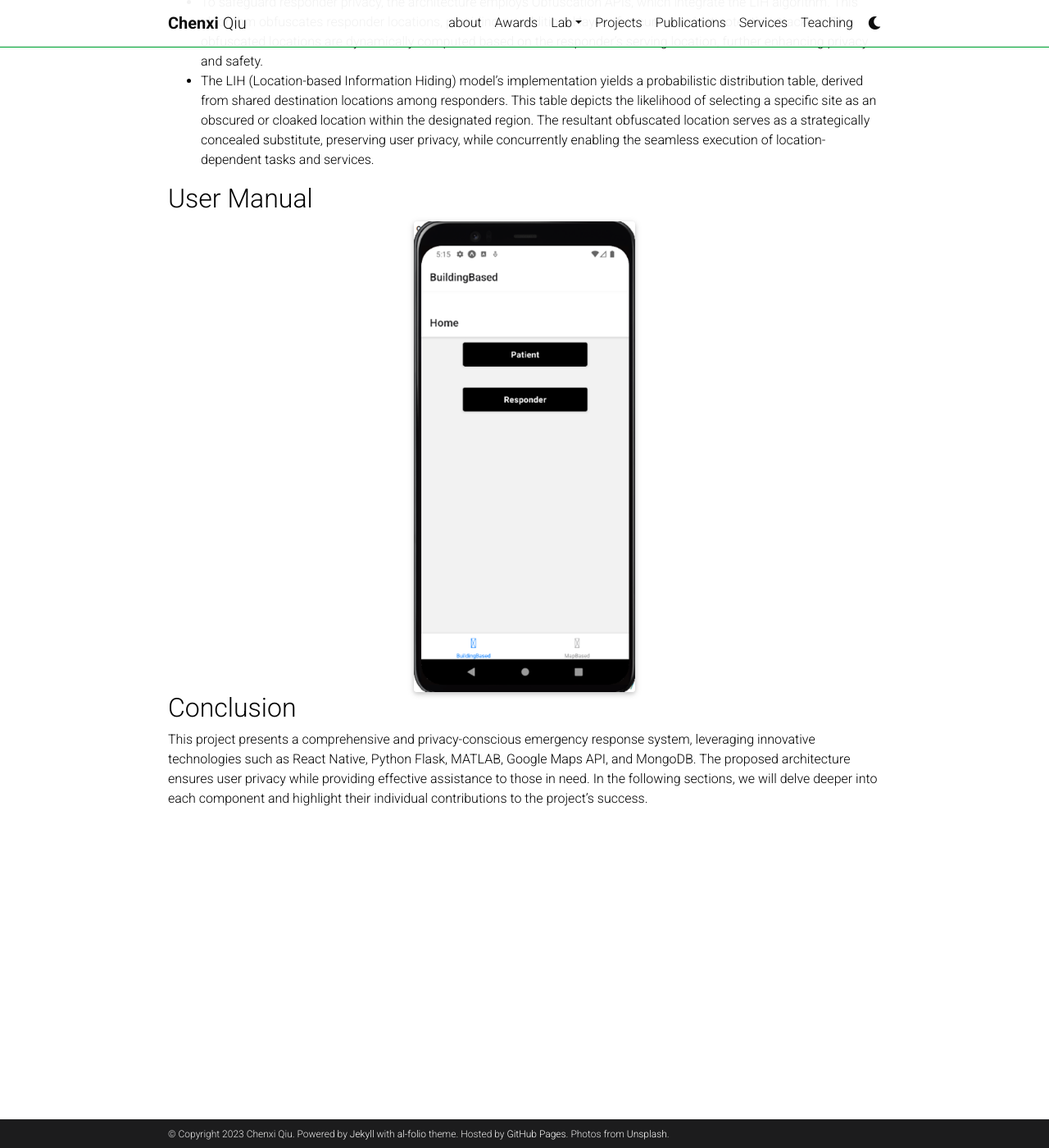
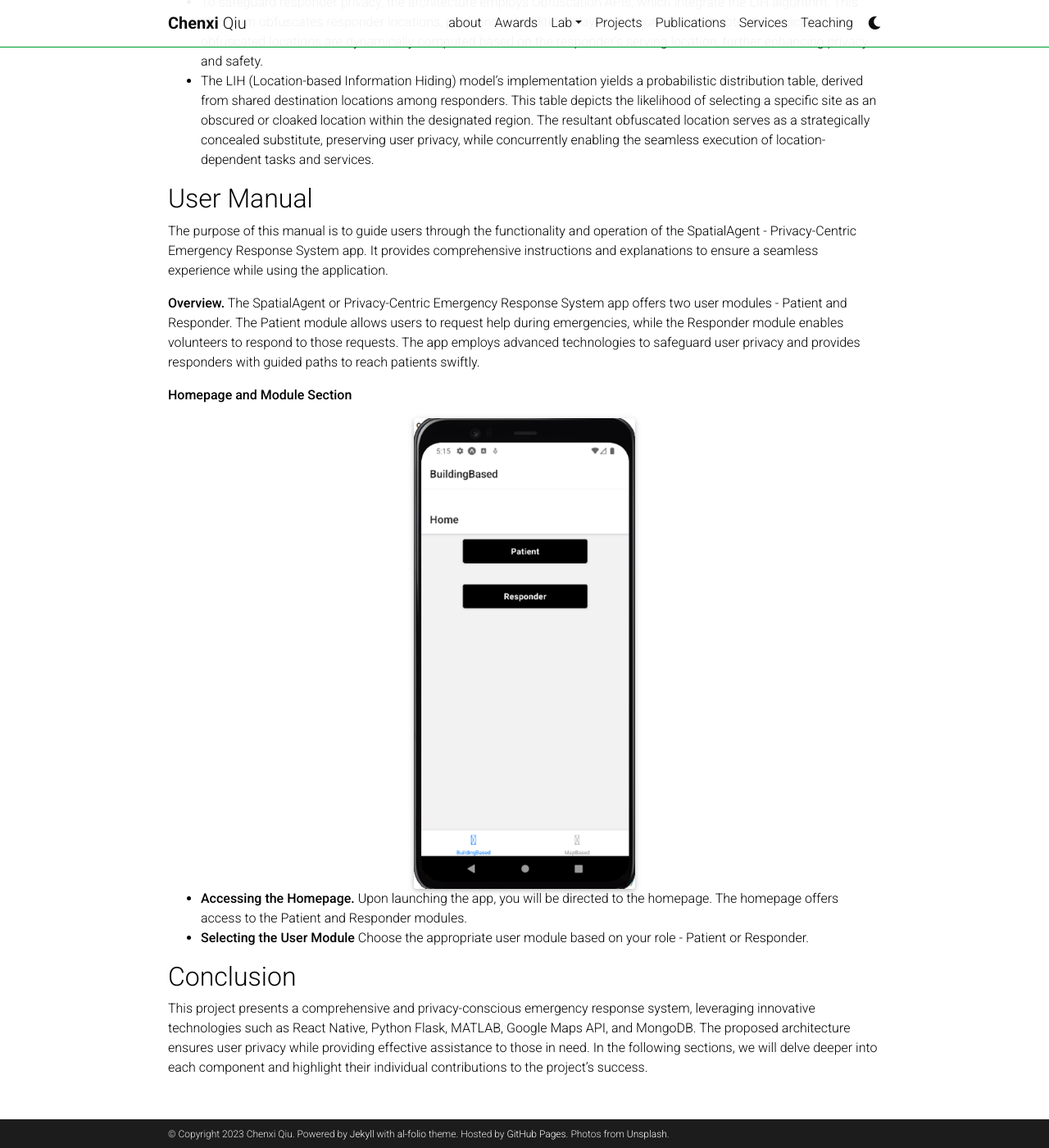
Before and after one commit to chenxiunt/chenxiunt.github.io, a Jekyll site: the page built from _projects/SpatialAgent.markdown, in a window 1280 px wide and 1400 px high, scrolled down 1498 px. Shown: the whole window at 82% size. Built offline with Jekyll 4.4.1, drawn with Linux system fonts in a browser that asks for light colours; comment, search, counter and statistics services are not loaded; a style sheet for code colours, icons or effects is not loaded.

Commit message:
Update SpatialAgent.markdown

```diff
--- a/_projects/SpatialAgent.markdown
+++ b/_projects/SpatialAgent.markdown
@@ -38,11 +38,19 @@ The architecture is divided into implementations - each serving distinct roles t
 * The LIH (Location-based Information Hiding) model's implementation yields a probabilistic distribution table, derived from shared destination locations among responders. This table depicts the likelihood of selecting a specific site as an obscured or cloaked location within the designated region. The resultant obfuscated location serves as a strategically concealed substitute, preserving user privacy, while concurrently enabling the seamless execution of location-dependent tasks and services.
 
 ## User Manual
+The purpose of this manual is to guide users through the functionality and operation of the SpatialAgent - Privacy-Centric Emergency Response System app. It provides comprehensive instructions and explanations to ensure a seamless experience while using the application.
+
+**Overview.** The SpatialAgent or Privacy-Centric Emergency Response System app offers two user modules - Patient and Responder. The Patient module allows users to request help during emergencies, while the Responder module enables volunteers to respond to those requests. The app employs advanced technologies to safeguard user privacy and provides responders with guided paths to reach patients swiftly.
+
+**Homepage and Module Section**
 <div class="row justify-content-md-center">
     <div class="col-sm-4">
-        <img class="img-fluid rounded z-depth-1" src="{{ '/assets/img/projects/SpatialAgent/1Homepage.png' | relative_url }}" alt="" title="Figure 1. HMM model"/>
+        <img class="img-fluid rounded z-depth-1" src="{{ '/assets/img/projects/SpatialAgent/1Homepage.png' | relative_url }}" alt="" title="Homepage"/>
     </div>
 </div>
+
+* **Accessing the Homepage.** Upon launching the app, you will be directed to the homepage. The homepage offers access to the Patient and Responder modules.
+* **Selecting the User Module** Choose the appropriate user module based on your role - Patient or Responder.
 
 
 ## Conclusion
```
